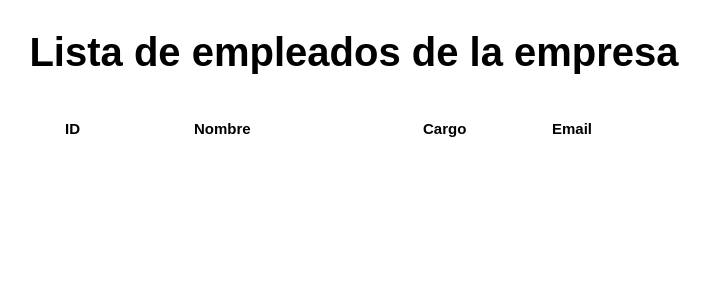
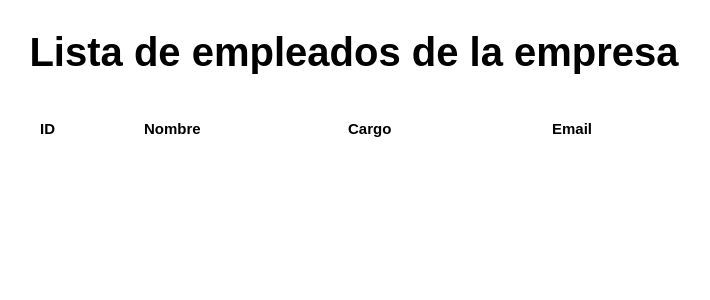
Before and after one commit to derickdev6/humanair, a Flask app: template templates/empleados.html in a window 1280 px wide. Shown: the top 300 px of the page, without its empty margins (286-996 px from the left). Run offline with Flask 2, Linux system fonts and the light colour scheme; the template is opened without the code that fills it, so the values that code supplies are empty.

Commit message:
aumento del min-width del campo de cargo

```diff
--- a/static/styles/empleados.css
+++ b/static/styles/empleados.css
@@ -48,7 +48,7 @@ h1{
 .list li .name{
     min-width: 15rem;
 }.list li .charge{
-    min-width: 5rem;
+    min-width: 15rem;
 }
 .list li .email{
     min-width: 25rem;
```
